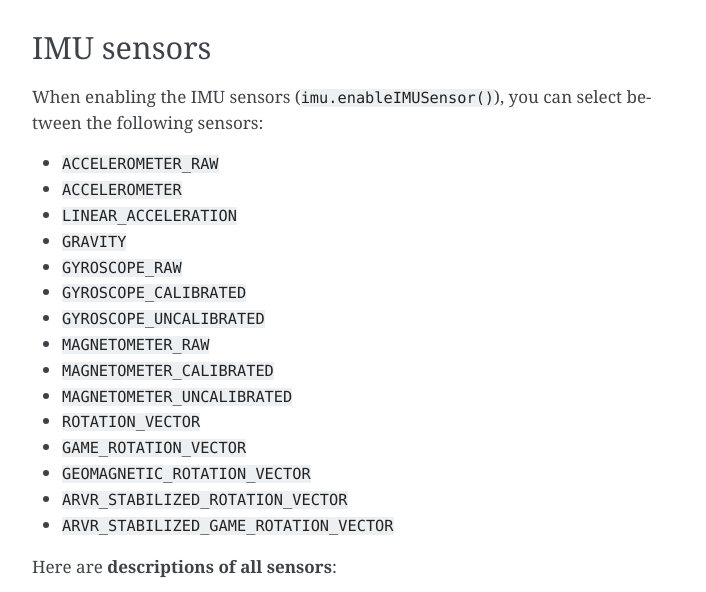
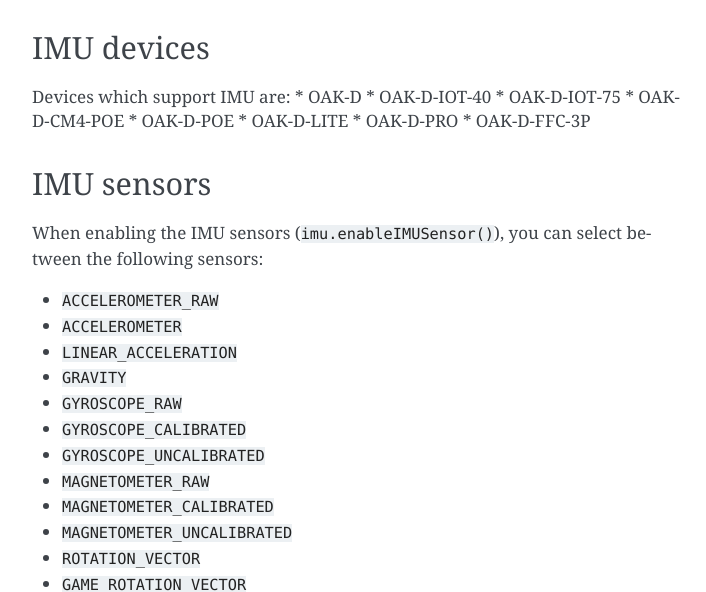
Before and after one commit to luxonis/depthai-python, a Sphinx documentation site: the page built from docs/source/components/nodes/imu.rst, in a window 1280 px wide and 900 px high, scrolled down 894 px, cut to the strip 234-826 px from the top of the window. Shown: the whole strip, without its empty margins (388-1094 px from the left). Built offline with Sphinx 7.4.7, drawn with Linux system fonts in a browser that asks for light colours; pages that are not in the unit, such as notebooks, are missing from menus; the version number could not be read and is left out.

Commit message:
Added list of devices which support IMU

```diff
--- a/docs/source/components/nodes/imu.rst
+++ b/docs/source/components/nodes/imu.rst
@@ -79,6 +79,19 @@
     // useful to reduce device's CPU load  and number of lost packets, if CPU load is high on device side due to multiple nodes
     imu->setMaxBatchReports(10);
 
+IMU devices
+###########
+
+Devices which support IMU are:
+* OAK-D
+* OAK-D-IOT-40
+* OAK-D-IOT-75
+* OAK-D-CM4-POE
+* OAK-D-POE
+* OAK-D-LITE
+* OAK-D-PRO
+* OAK-D-FFC-3P
+
 
 IMU sensors
 ###########
```
